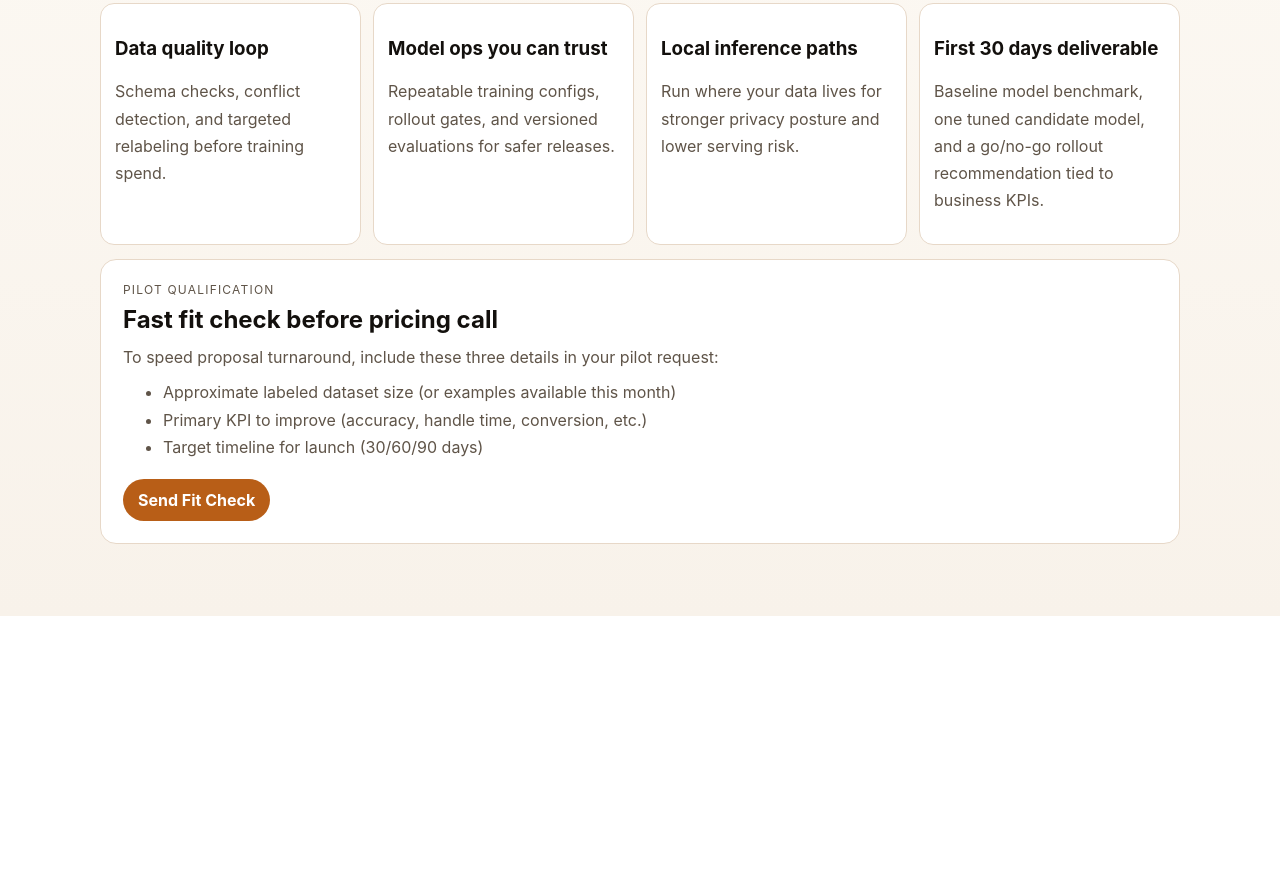
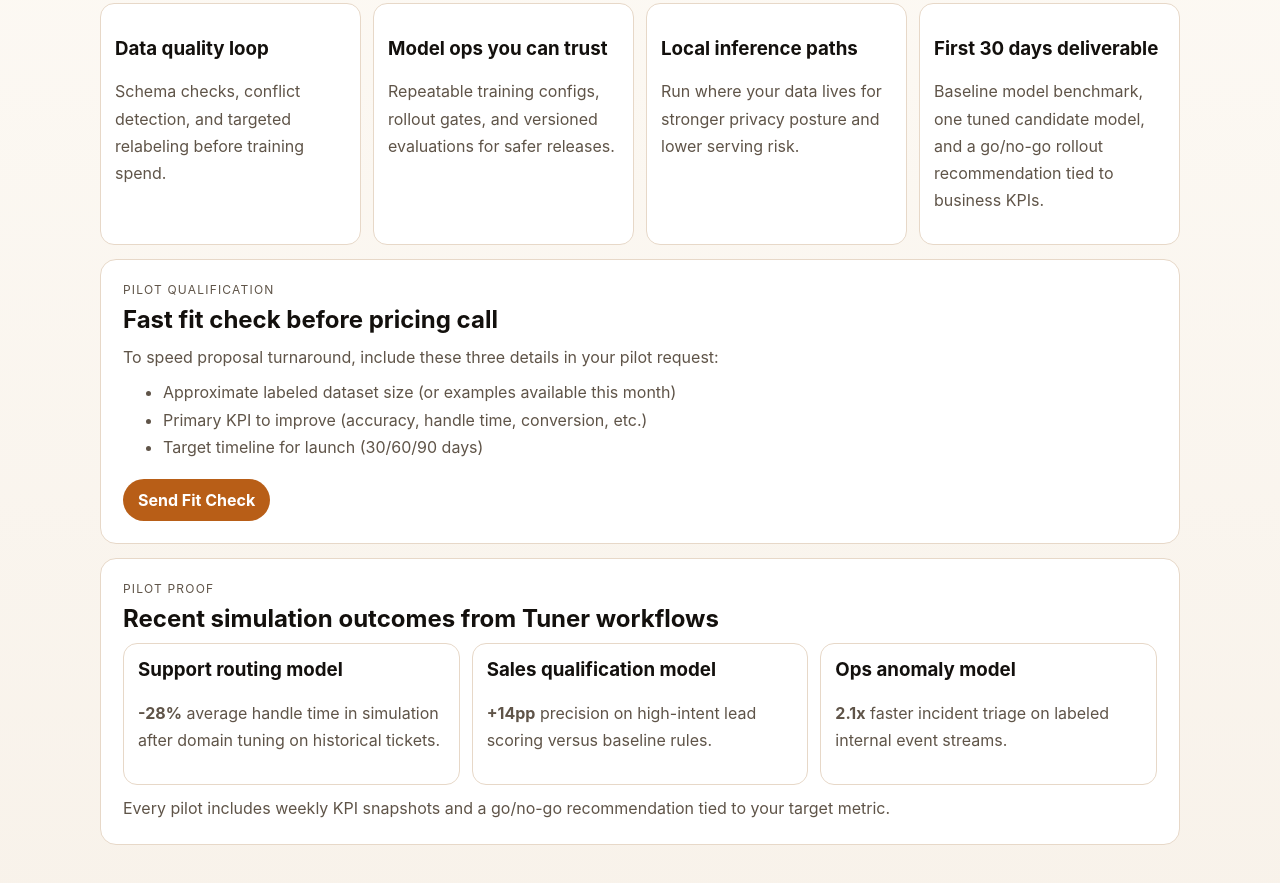
Before and after one commit to matthoffner/tuner-landing, a plain HTML site: page index.html in a window 1280 px wide. Shown: the part 646-1529 px from the top of the page. Before the commit the page ends 1262 px from the top, so only its background shows below. Drawn offline with Linux system fonts and the light colour scheme.

Commit message:
Add pilot proof KPI block to Tuner landing page

```diff
--- a/index.html
+++ b/index.html
@@ -56,6 +56,17 @@
         </ul>
         <a class="cta" href="mailto:matt@hoffnersystems.com?subject=Tuner%20Pilot%20Fit%20Check&body=Dataset%20size%3A%0APrimary%20KPI%3A%0ATarget%20timeline%3A%0A">Send Fit Check</a>
       </section>
+
+      <section class="panel" style="margin-top:14px">
+        <div class="kicker">Pilot proof</div>
+        <h2 style="margin:8px 0 10px">Recent simulation outcomes from Tuner workflows</h2>
+        <div class="grid" style="margin-top:0">
+          <article class="card"><h3 style="margin-top:0">Support routing model</h3><p><strong>-28%</strong> average handle time in simulation after domain tuning on historical tickets.</p></article>
+          <article class="card"><h3 style="margin-top:0">Sales qualification model</h3><p><strong>+14pp</strong> precision on high-intent lead scoring versus baseline rules.</p></article>
+          <article class="card"><h3 style="margin-top:0">Ops anomaly model</h3><p><strong>2.1x</strong> faster incident triage on labeled internal event streams.</p></article>
+        </div>
+        <p style="margin:10px 0 0">Every pilot includes weekly KPI snapshots and a go/no-go recommendation tied to your target metric.</p>
+      </section>
     </main>
   </body>
 </html>
```
